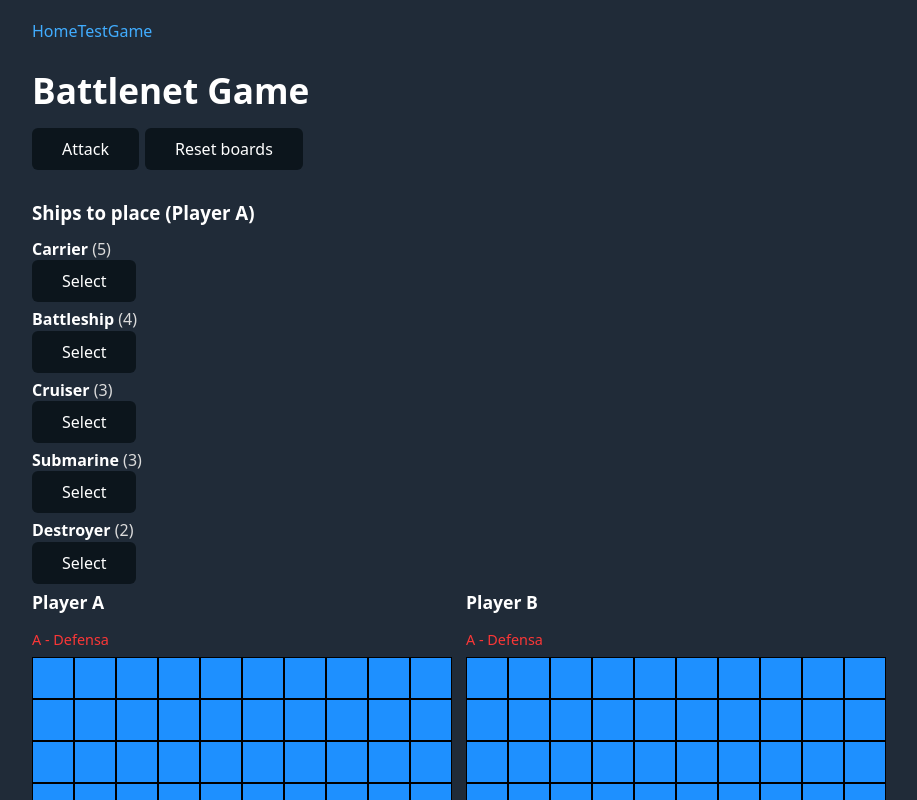
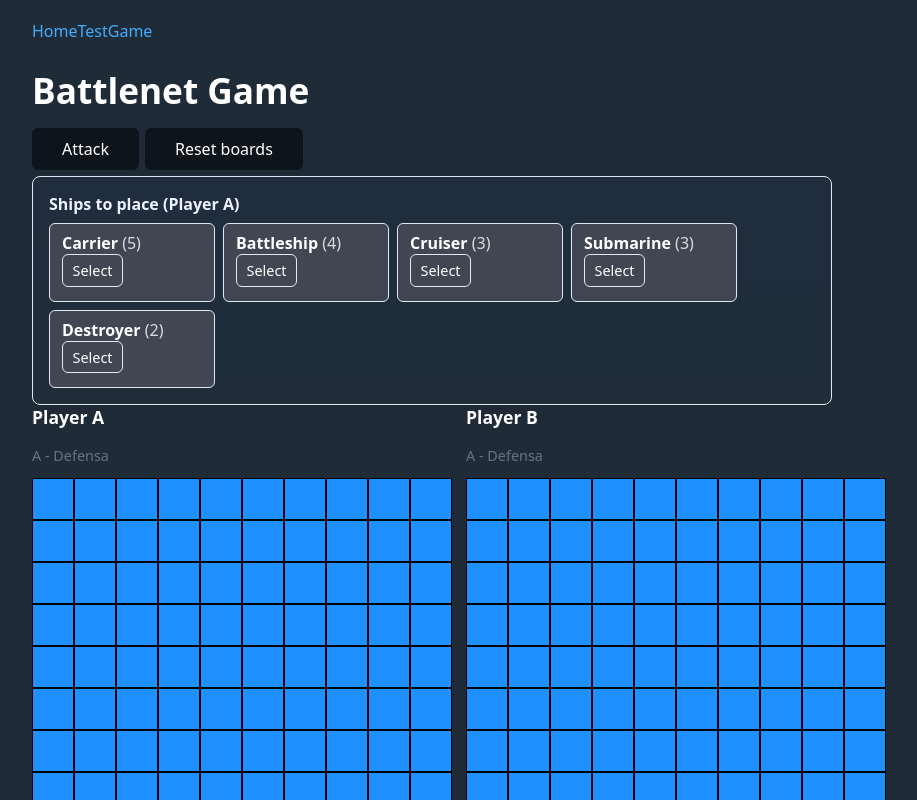
Before and after one commit to aitzolmoreno/Battlenet-Game, a React app in the folder frontend/: page /game in a window 1280 px wide. Shown: the top 800 px of the page, without its empty margins (208-1125 px from the left). Built offline with nearby package versions, Linux system fonts and the light colour scheme; no server answers; the HTML template or start-up script is replaced by a standard one.

Commit message:
diseño frontend

```diff
--- a/frontend/package.json
+++ b/frontend/package.json
@@ -30,6 +30,7 @@
     "globals": "^16.4.0",
     "jest": "^30.2.0",
     "jest-environment-jsdom": "^30.2.0",
+    "sonar-scanner": "^3.1.0",
     "sonarqube-scanner": "^4.3.2",
     "ts-jest": "^29.4.5",
     "ts-node": "^10.9.2",
--- a/frontend/src/components/Board.tsx
+++ b/frontend/src/components/Board.tsx
@@ -6,11 +6,11 @@ interface BoardProps {
     player: Player;
     board: (string | null)[];
     updateBoard: (index: number, player: Player, action: string) => void;
-    /** Si true se renderiza como vista de ataque (solo mostrar hits/misses) */
+    // Si true se renderiza como vista de ataque (solo mostrar hits/misses)
     isAttackView?: boolean;
-    /** Si true se muestran los barcos/valores tal cual (vista propia/defensa) */
+    // Si true se muestran los barcos/valores tal cual (vista propia/defensa)
     revealShips?: boolean;
-    /** Props para colocar barcos: si se proporciona, las celdas llaman a onPlaceShip en vez de updateBoard */
+    // Props para colocar barcos: si se proporciona, las celdas llaman a onPlaceShip en vez de updateBoard
     isPlacementMode?: boolean;
     placingShipId?: string | null;
     placingShipLength?: number;
--- /dev/null
+++ b/frontend/src/design/Game.css
@@ -0,0 +1,91 @@
+:root{
+    --ships-bg: #414653; /* suave */
+    --ships-border: #e2e8f0; /* gris claro */
+    --accent: #2563eb; /* azul */
+    --accent-2: #16a34a; /* verde */
+    --muted: #6b7280; /* texto secundario */
+}
+
+/* contenedor general para el setup de barcos */
+.ships-setup{
+    background: linear-gradient(180deg, rgba(37,99,235,0.03), rgba(16,185,129,0.01));
+    border: 1px solid var(--ships-border);
+    padding: 1rem;
+    border-radius: 8px;
+    box-shadow: 0 6px 18px rgba(2,6,23,0.04);
+    max-width: 100%;
+}
+
+.ships-setup h3{
+    margin: 0 0 0.5rem 0;
+    font-size: 1rem;
+    color: #edf2ff;
+}
+
+.ships-list{
+    display:flex;
+    gap:0.5rem;
+    flex-wrap:wrap;
+    align-items:flex-start;
+}
+
+.ships-list > div{
+    min-width:140px;
+    background: var(--ships-bg);
+    border: 1px solid var(--ships-border);
+    padding:0.5rem 0.75rem;
+    border-radius:6px;
+    display:flex;
+    flex-direction:column;
+    justify-content:space-between;
+    transition: transform 120ms ease, box-shadow 120ms ease;
+}
+
+.ships-list > div:hover{
+    transform: translateY(-4px);
+    box-shadow: 0 8px 20px rgba(2,6,23,0.06);
+}
+
+.ships-list .text-small{
+    font-size:0.85rem;
+    color:var(--muted);
+}
+
+/* estado placed */
+.ships-list .text-green,
+.ships-list .text-success,
+.ships-list .placed{
+    color: var(--accent-2);
+    font-weight:600;
+}
+
+/* botones dentro de las tarjetas */
+.ships-list button{
+    background:transparent;
+    border:1px solid var(--ships-border);
+    padding:0.35rem 0.6rem;
+    border-radius:6px;
+    cursor:pointer;
+    font-size:0.9rem;
+}
+
+.ships-list button:hover{
+    border-color: rgba(37,99,235,0.9);
+    color: rgba(37,99,235,0.95);
+    box-shadow: 0 6px 14px rgba(37,99,235,0.08);
+}
+
+/* botón para 'Selected' */
+.ships-list button.selected{
+    background: linear-gradient(90deg, rgba(37,99,235,0.12), rgba(37,99,235,0.06));
+    border-color: var(--accent);
+    color:var(--accent);
+    font-weight:600;
+}
+
+/* pequeño helper para etiquetas/labels */
+.board-label{
+    font-size:0.9rem;
+    color:var(--muted);
+    margin-bottom:0.4rem;
+}
--- a/frontend/src/pages/Game.tsx
+++ b/frontend/src/pages/Game.tsx
@@ -1,5 +1,6 @@
 import React, { useEffect, useState, type JSX } from 'react';
 import Board from '../components/Board';
+import '/src/design/Game.css';
 
 export type PlayerA = "A" | "B";
 
@@ -65,7 +66,7 @@ export default function Game(): JSX.Element {
 
     const [turn, setTurn] = useState<PlayerA>("A");
 
-    // Ships catalog (standard Battleship sizes)
+    // lista de barcos
     const shipsCatalog = [
         { id: 'carrier', name: 'Carrier', length: 5 },
         { id: 'battleship', name: 'Battleship', length: 4 },
```
Also changed, not shown: frontend/.scannerwork/report-task.txt, 1 other file (tests, documents, lock files or other folders).
